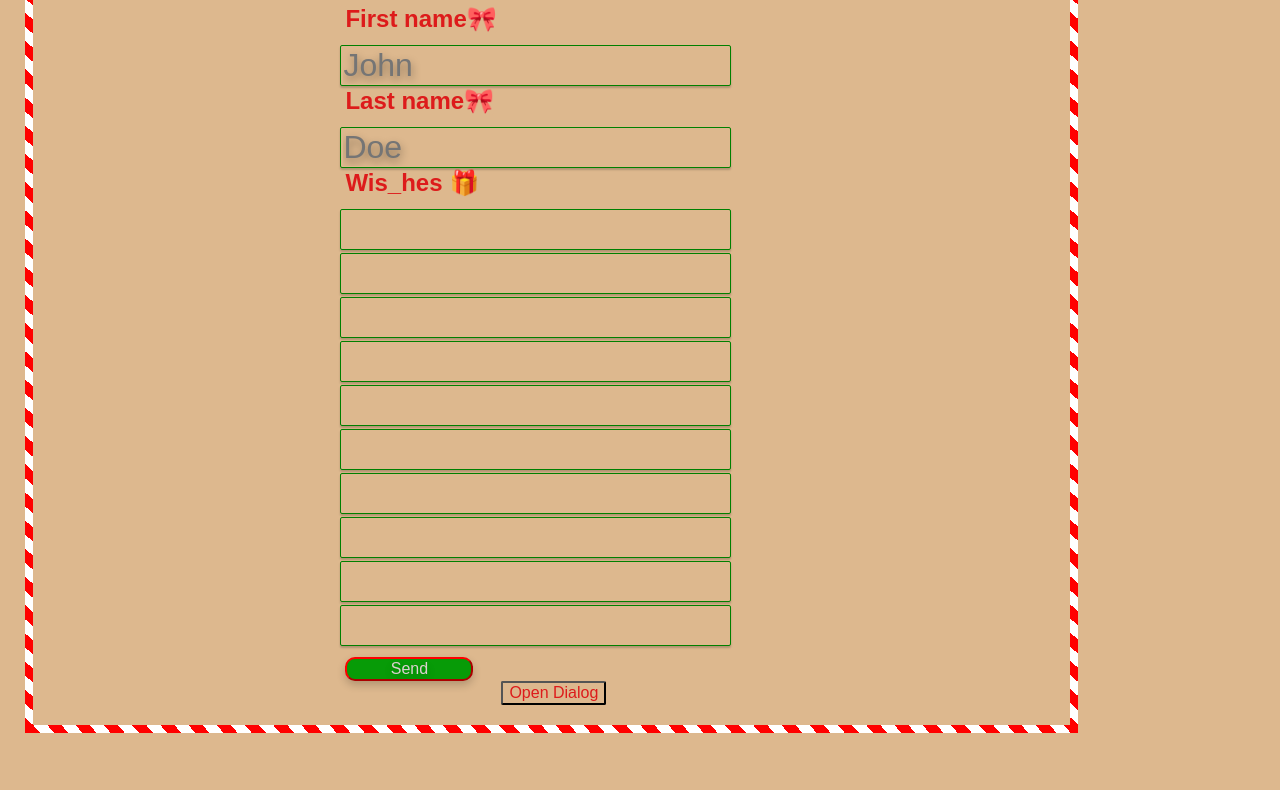
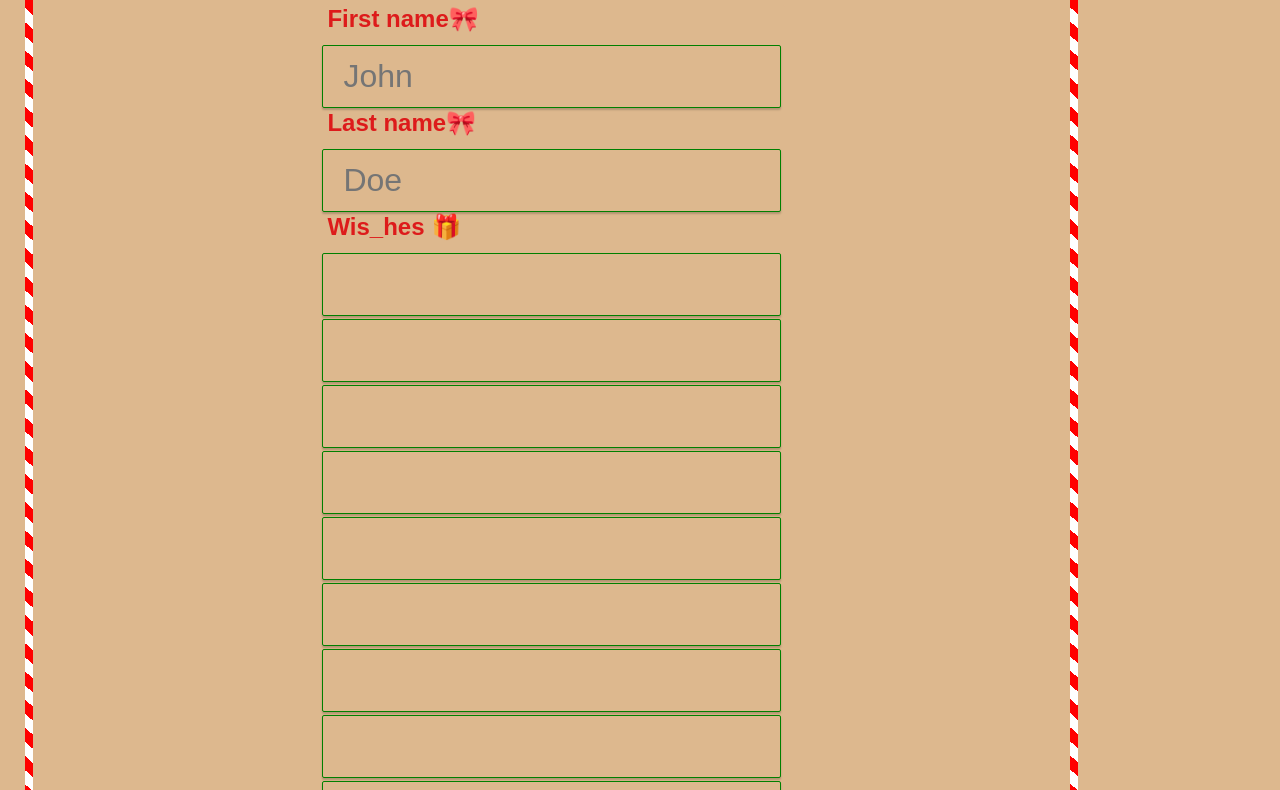
Before and after one commit to LienSimen/Santa-Wishlist, a plain HTML site: page index.html in a window 1280 px wide. Shown: the part 97-887 px from the top of the page. Before the commit the page ends 838 px from the top, so only its background shows below. Drawn offline with Linux system fonts and the light colour scheme; a web font is replaced by a local one.

Commit message:
padding to text input

```diff
--- a/style.css
+++ b/style.css
@@ -51,7 +51,7 @@ body {
     margin-top: 2px;
     font-size: xx-large;
     box-shadow: 0px 2px 2px rgba(0, 0, 0, 0.2);
-    text-shadow: 1px 4px 8px rgba(3,4,5,0.4);
+
 
 
     &:hover {
@@ -66,6 +66,11 @@ body {
         outline: chocolate;
     }
 }
+
+input[type=text] {
+    width: 100%;
+    padding: 12px 20px;
+  }
 
 h1 {
     text-align: center;
```
